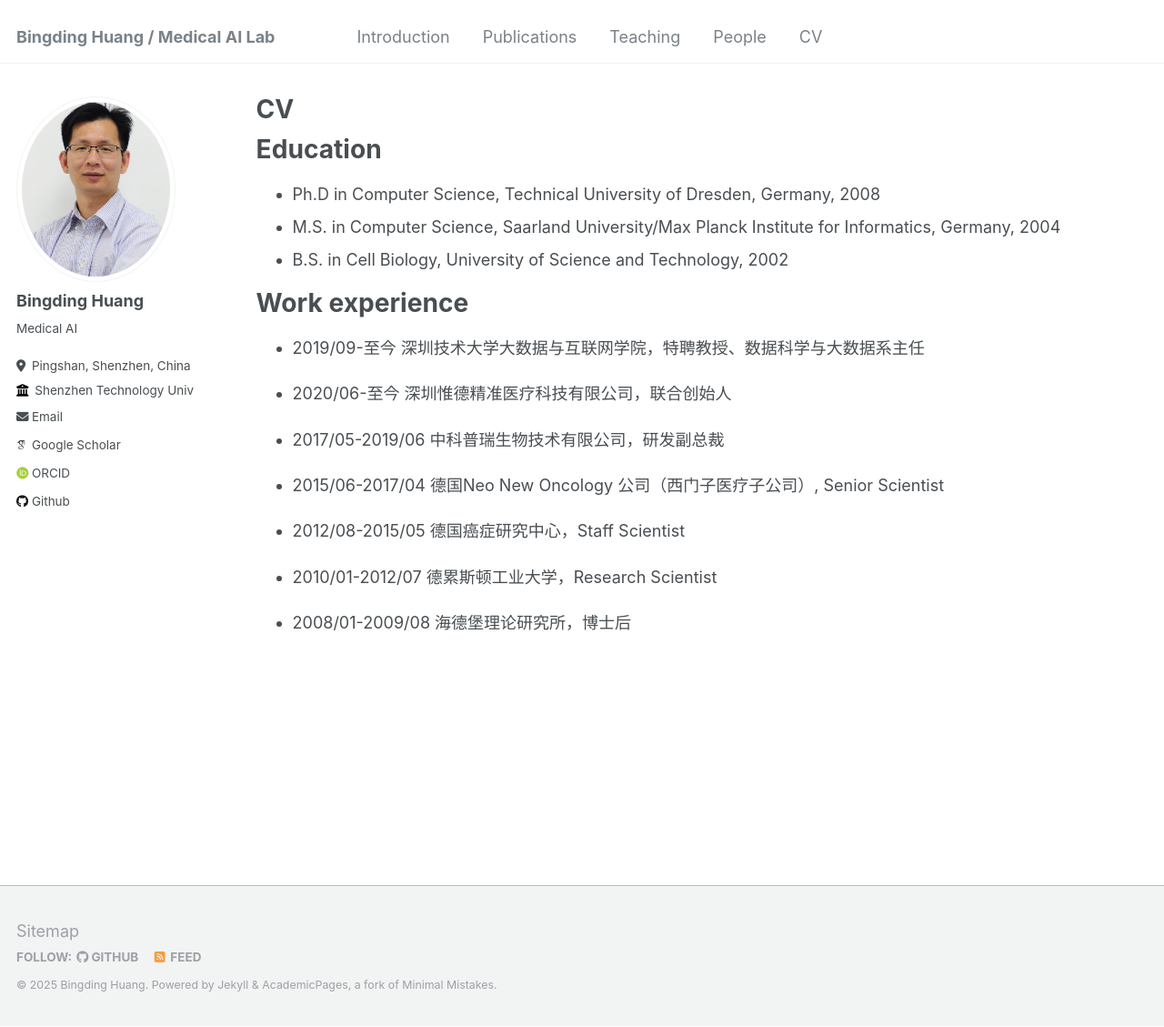
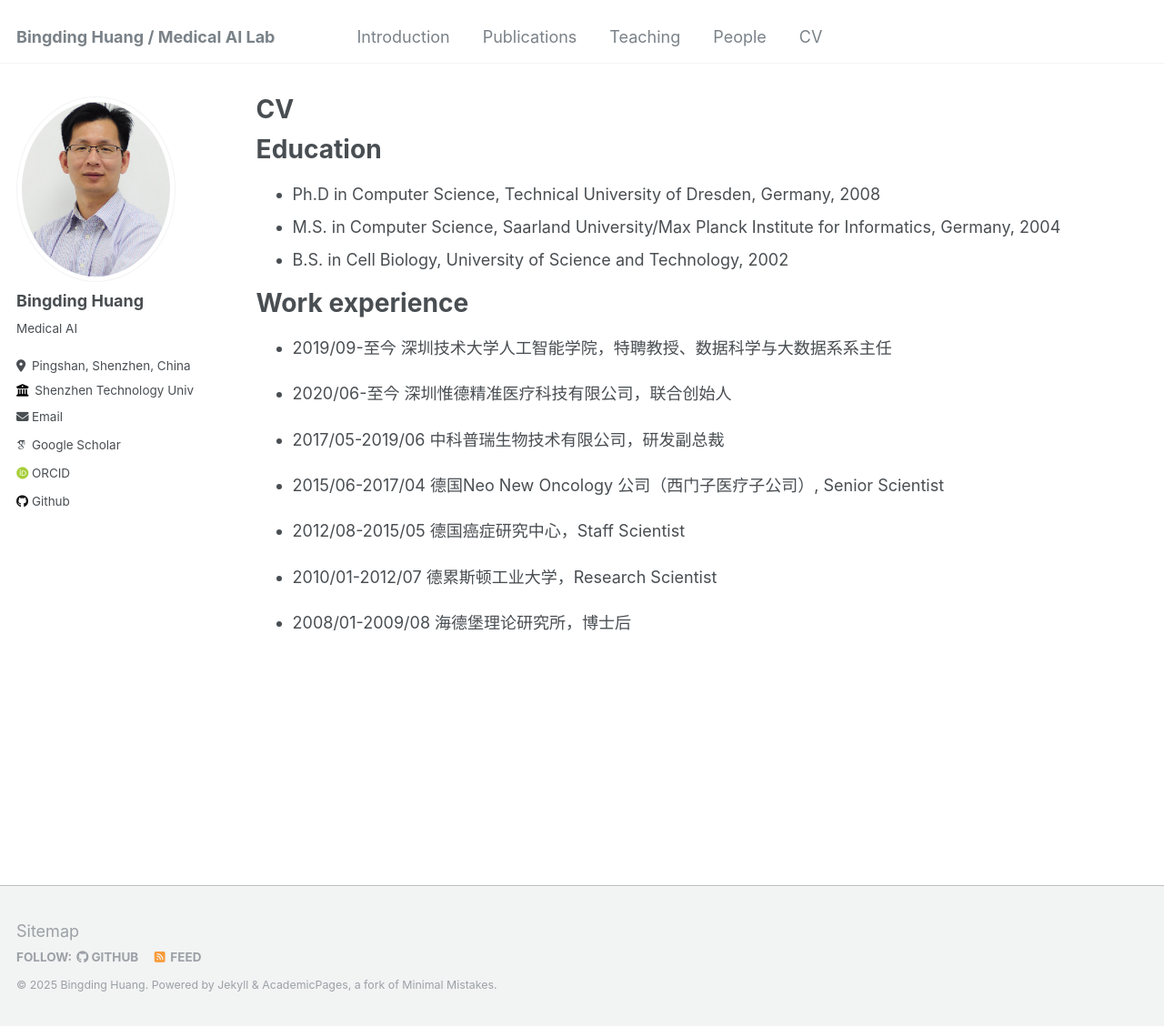
Before and after one commit to bingding/bingding.github.io, a Jekyll site: the page built from _pages/cv.md, in a window 1280 px wide and 1129 px high. Shown: the whole window at 91% size. Built offline with Jekyll 4.4.1, drawn with Linux system fonts in a browser that asks for light colours; some web fonts are replaced.

```diff
--- a/_pages/cv.md
+++ b/_pages/cv.md
@@ -17,7 +17,7 @@ Education
 
 Work experience
 ======
-* 2019/09-至今 深圳技术大学大数据与互联网学院，特聘教授、数据科学与大数据系主任
+* 2019/09-至今 深圳技术大学人工智能学院，特聘教授、数据科学与大数据系系主任
 
 * 2020/06-至今 深圳惟德精准医疗科技有限公司，联合创始人
 
--- a/_pages/introduction.html
+++ b/_pages/introduction.html
@@ -13,7 +13,7 @@ author_profile: true
 {% endfor %}
 
 <br>
-欢迎来到深圳技术大学-大数据与互联网学院-大数据关键技术与应用实验室/惟鼎医学人工智能实验室！
+欢迎来到深圳技术大学-人工智能学院-大数据关键技术与应用实验室/惟鼎医学人工智能实验室！
 <br>
 <br>
 <h1> 研究领域</h1>
--- a/_pages/people.html
+++ b/_pages/people.html
@@ -20,9 +20,9 @@ author_profile: true
 <br>
 <h1>
 研究生</h1>
+2025级：叶子豪
 2024级： 杨柳奕，覃宁欣，夏泽鸿，包绍琦，张奇，梁芷晴，曾轲 <br>
 2023级： 郑浩然，龚政，肖力伟 <br>
-2022级： 陈超， 吴嘉怡 <br>
 X-Talent: 梁浩民 <br>
 
 <br>
@@ -31,6 +31,7 @@ X-Talent: 梁浩民 <br>
 <br><br>
 <h1>
 毕业的学生</h1>
+2022级： 陈超， 吴嘉怡 <br>
 2021级研究生： 潘元科，李昊玉，戴佳鹏，朱金鑫，张瀚文，左旭民  <br>
 2020级研究生： 黄永志，肖楚达，闫岩，阮茹芸  <br>
 2019级研究生： 李丹，任昭宇   <br>
```
Also changed, not shown: _pages/publications.md (+2 -0 lines), 6 other files.
